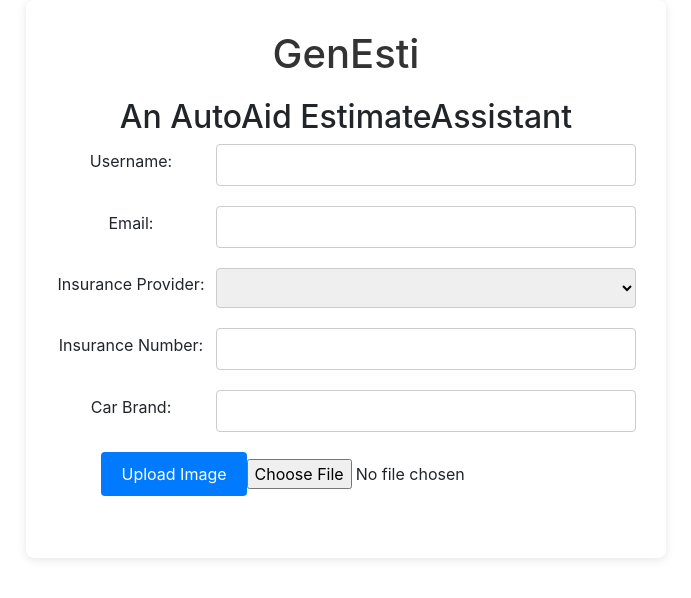
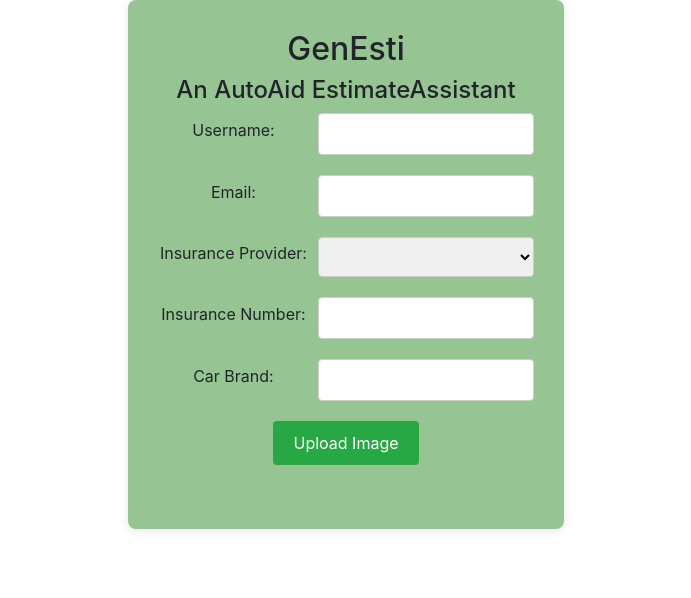
Before and after one commit to ChitraRajendran2021/AutoEsti, an Angular app: page / in a window 1280 px wide. Shown: the top 598 px of the page, without its empty margins (294-985 px from the left). Built offline with nearby package versions, Linux system fonts and the light colour scheme.

Commit message:
AutoGen backend code

```diff
--- a/src/app/app.component.css
+++ b/src/app/app.component.css
@@ -80,5 +80,12 @@ h1 {
     background-color: #218838;
 }
 .container, .container-lg, .container-md, .container-sm, .container-xl {
-    max-width: 50%;
+    max-width: 34%;
+    background-color: rgb(150, 196, 147);
 }
+.hidden-input{
+    display:none
+}
+.esti{
+    margin-left: 57px;
+}
--- a/src/app/app.component.html
+++ b/src/app/app.component.html
@@ -1,6 +1,6 @@
 <div class="container">
-  <h1>{{ title }}</h1>
-  <h2>{{ description }}</h2>
+  <h2>{{ title }}</h2>
+  <h4>{{ description }}</h4>
 
   <!-- User input fields -->
   <div class="form-group">
@@ -30,18 +30,16 @@
       <input type="text" id="carBrandInput" [(ngModel)]="carBrand" class="input">
   </div>
 
-  <!-- Image upload -->
-  <label for="imageInput" class="upload-btn">Upload Image</label>
-  <input type="file" id="imageInput" accept="image/*" (change)="fileChanged($event)"><br><br>
-  <!-- Display uploaded image if available -->
-  <div *ngIf="isEnale" class="form-group">
-      <img [src]="imageData" alt="Uploaded Image" class="uploaded-image">
-  </div>
-
-  <!-- Button to trigger prediction -->
-  <button *ngIf="isEnale" class="predict-btn" data-toggle="modal" data-target="#predictionsModal" (click)="predict()"
-      [disabled]="!isEnale">Estimate Cost</button>
-
+ <!-- Image upload -->
+ <label for="imageInput" class="predict-btn" style="margin-bottom: 10px;">Upload Image</label>
+ <!-- Button to trigger prediction -->
+ <button *ngIf="isEnale" class="predict-btn esti" data-toggle="modal" data-target="#predictionsModal" (click)="predict()"
+     [disabled]="!isEnale">Estimate Cost</button>
+ <input class="hidden-input" type="file" id="imageInput" accept="image/*" (change)="fileChanged($event)"><br><br>
+ <!-- Display uploaded image if available -->
+ <div *ngIf="isEnale" class="form-group">
+   <img [src]="imageData" alt="Uploaded Image" class="uploaded-image">
+ </div>
 </div>
 
 <!-- Modal -->
@@ -75,7 +73,7 @@
                   </tbody>
               </table>
           </div>
-          <div class="modal-footer">
+          <div *ngIf="isEnaleModel" class="modal-footer">
               <label>Do you want to proceed to insurance</label>
               <button type="button" class="btn btn-secondary" data-dismiss="modal">No</button>
               <button type="button" class="btn btn-primary" (click)="sendToInsurance()">Yes</button>
--- a/src/app/app.component.ts
+++ b/src/app/app.component.ts
@@ -1,5 +1,5 @@
+import { Component, ElementRef, ViewChild } from '@angular/core';
 import { PredictionService } from '../services/PredictionService';
-import { Component, ElementRef, ViewChild } from '@angular/core';
 
 @Component({
   selector: 'app-root',
@@ -12,18 +12,22 @@ export class AppComponent {
   predictions: any[] = [];
   loading: boolean = false;
   isEnale: boolean = false;
-  imageData: string | ArrayBuffer | null = 'null';
+  isEnaleModel: boolean = false;
+  imageData: string | ArrayBuffer | null = null;
 
   // Properties for user input
   username: string = '';
   email: string = '';
   insuranceProviders: string = '';
-    number:string = '';
+  number: string = '';
   carBrand: string = '';
-    insuranceProvidersList: string[] = ['State Farm', 'GEICO', 'Progressive', 'Allstate']; // Predefined list of insurance providers
+  insuranceProvidersList: string[] = ['State Farm', 'GEICO', 'Progressive', 'Allstate'];
   selectedInsuranceProvider: string = '';
 
+  @ViewChild('predictionsModal') predictionsModal!: ElementRef;
+
   constructor(private predictionService: PredictionService) {}
+
   predict() {
     this.loading = true;
     // Prepare user input data
@@ -38,18 +42,19 @@ export class AppComponent {
       console.error('No image data available.');
       return;
     }
-    var temp = ''
+
     this.predictionService.predict(this.imageData).subscribe(
       (response) => {
         // Handle the response from the prediction service
-          console.info(response);
        // this.predictions = response;
+       console.log(response);
        this.predictions = [
         { ItemName: 'Bumper', LabourCharge: '$200', InsuranceEligibility: 'Not Required'},
         { ItemName: 'WindShield', LabourCharge: '$150', InsuranceEligibility: '$500'},
         { ItemName: 'Paint', LabourCharge: '$500', InsuranceEligibility: '$1500'}
       ];
         this.loading = false;
+        this.isEnaleModel = true;
       },
       (error) => {
         // Handle error if any
@@ -60,24 +65,10 @@ export class AppComponent {
         ];
         console.error('Prediction failed:', error);
         this.loading = false;
+        this.isEnaleModel = true;
       }
     );
   }
- /* predict() {
-    // Simulating a delay for demonstration purposes
-    this.loading = true;
-    setTimeout(() => {
-      // Your predict function logic here
-      // For demonstration, populating predictions with sample data
-      this.predictions = [
-        { ItemName: 'Bumper', LabourCharge: '$200', InsuranceEligibility: '80%'},
-        { ItemName: 'WindShield', LabourCharge: '$150', InsuranceEligibility: '100%'},
-        { ItemName: 'Paint', LabourCharge: '$500', InsuranceEligibility: '60%'}
-      ];
-      this.loading = false;
-    }, 2000);
-  } */
-
 
   fileChanged(event: any) {
     this.isEnale = true;
@@ -91,8 +82,8 @@ export class AppComponent {
 
       reader.onload = (e) => {
         if (e.target?.result) {
-          // Convert the image to base64 format
-          this.imageData = e.target.result.toString().split(',')[1];
+          // Set the image data
+          this.imageData = e.target.result;
         }
         this.loading = false; // Hide loading symbol
       };
@@ -100,20 +91,19 @@ export class AppComponent {
       reader.readAsDataURL(input.files[0]);
     }
   }
-  @ViewChild('predictionsModal') predictionsModal!: ElementRef;
 
   sendToInsurance() {
     // Display the message within the modal
     const message = `Request has been sent to your insurance company - ${this.selectedInsuranceProvider}. You will receive an email at ${this.email}.`;
     this.showMessageInModal(message);
-
-    // Close the modal after handling the user's choice
+    this.isEnaleModel = false;
   }
 
   showMessageInModal(message: string) {
     // Update the modal body to display the message
     const modalBody = this.predictionsModal.nativeElement.querySelector('.modal-body');
     modalBody.innerHTML = `<p>${message}</p>`;
+    // Close the modal after displaying the message
   }
 
   closeModal() {
@@ -129,5 +119,4 @@ closeModal() {
       modalBackdrop.remove();
     }
   }
-
 }
--- a/src/services/PredictionService.ts
+++ b/src/services/PredictionService.ts
@@ -38,6 +38,6 @@ export class PredictionService {
 
   private getAccessToken(): string {
     // Call gcloud auth print-access-token and return the access token
-    return 'ya29.a0Ad52N3-xN9X8icnkrwuyXgufEKkBk_jxLMJokgXfl6z8TRXqAxcevz-IcDluWNct2TiI5iQxuHYxax81I3Oh8xbBR6boL115nodVCrZV5tlhHUME8EPiWmROCCjkoDoVRwNajA1Jc81AePDkv6IbWSpML6lQWdaKZ03G-DwvVkeqQ6xrwGBi1PusjZGvwPL6M72uILwXpYOztEezQbl768Mt-RgsvZ2LZSTn4mTTqzPQ6lBygfudu1Ss1NCBcUnW0QL8pKc_tcc1D1fxa6h1RKUQxOn_VMxEJiziJdFPSTdtHNl7dBhWuWOa1fA7ORjC8jTf7LXtgr1x2jxHMw0DJVTHgrtrHxEf2Pj4lH5mbPJTDP5QzBGEUOX4MHqwMl-Xxvjpp4za8U3j7UKMbX9P0032g8Tk44UaCgYKAe0SARESFQHGX2MiBUU0Gak_6D7fEcZb9cuP9w0422';
+    return 'ya29.a0Ad52N3-XiLQwAZxH0TDpH8m4VmpImhkmZVRZx6aoOhxZJJIFNqwMU0aLyLsZkiHghx98qCKL_5ZoENkUmYg6cjGLBZoJe2FwSlOZ9-piQt5NXMUYofoIskjpkvYFf2QxY2qfpVjRcr5Zfm6do3Rbg0XN9zEws5fQGYu4zXvjV69TYLE7mqwI1sx6rsB5niX4kfnqgkoVQ3UWZF4HailMdvDvUsGSyTmdmkGj2DiVQx84Dht2idPAlAnm6iyAy_F1LwnCAQlI2lu56DmdJQBUQaSi8e_H7M9RYm6gIvK5bhP9JAbxqwd3dOQ1UwlF--TFbgXWwQKBx72aDxYaGoI0rTn0ozlfJwW_jYsE7N69-GGVTY4O0q_4hY2LC6LhkpERRtYOYwg_1Oxmo0w9X1zLe35GzTQZF_npaCgYKARgSARESFQHGX2Mi1vF2TK-FVKH8ELr0SuV21Q0423';
   }
 }
```
Lines whose indentation alone changed are shown as unchanged.
